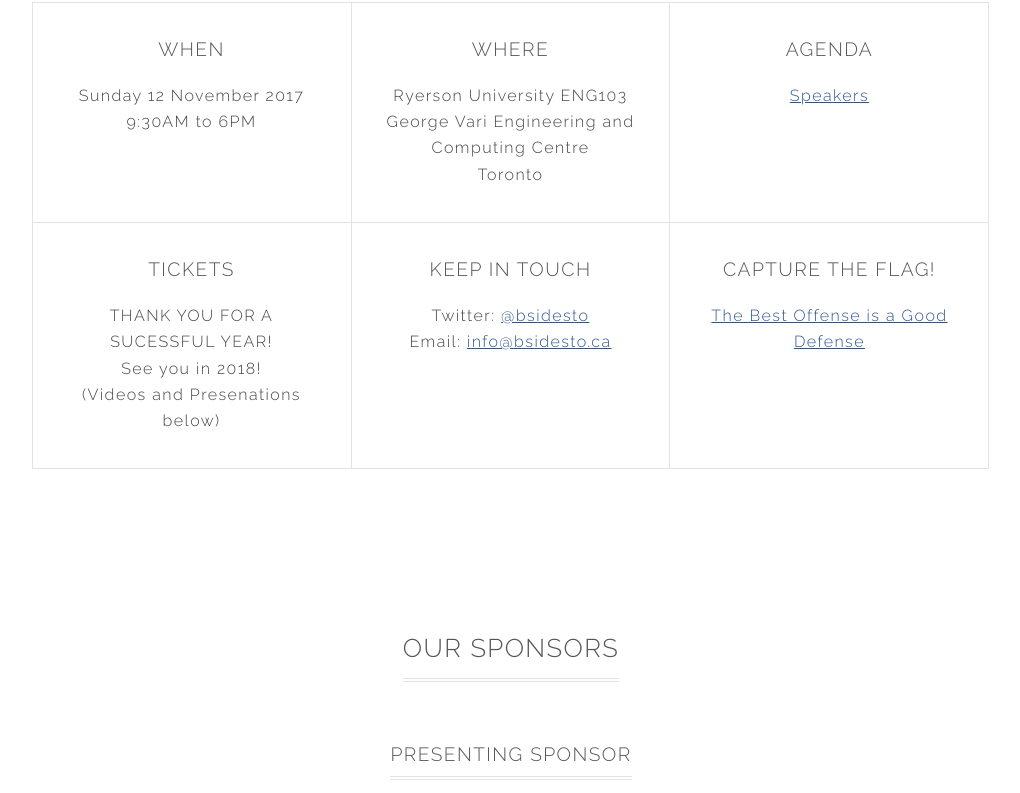
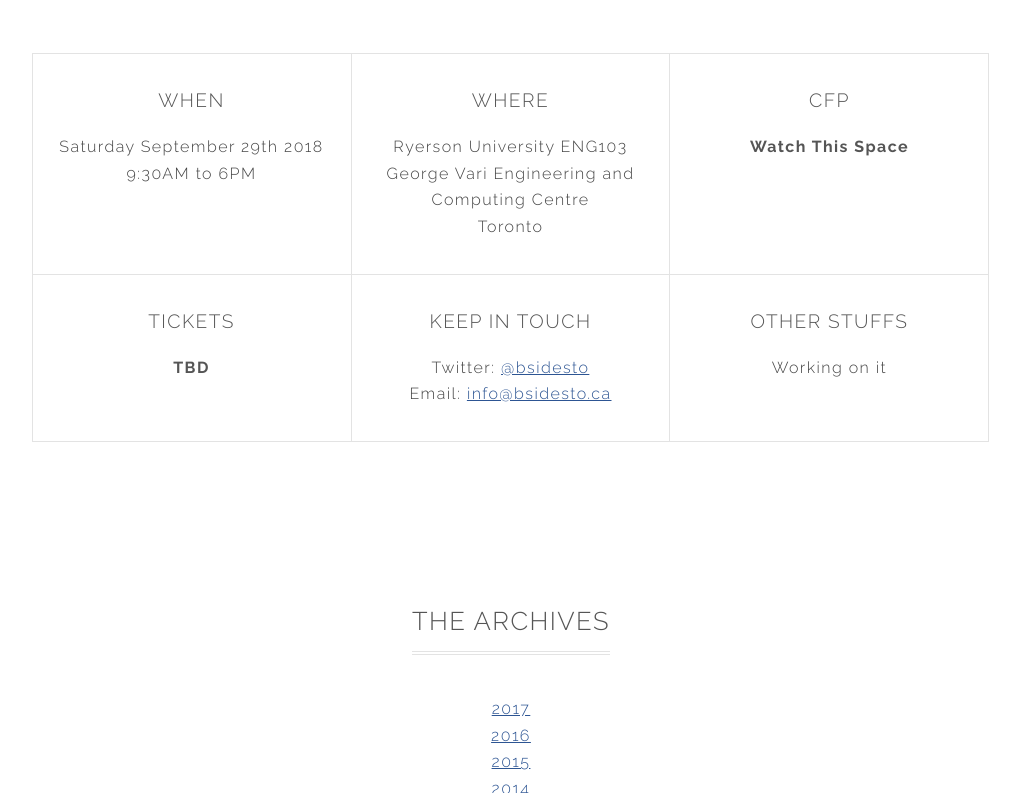
Before and after one commit to bsidesto/bsidesto.github.io, a plain HTML site: page index.html in a window 1280 px wide. Shown: the part 753-1546 px from the top of the page, without its empty margins (129-1149 px from the left). Drawn offline with Linux system fonts and the light colour scheme.

Commit message:
retemplated

```diff
--- a/index.html
+++ b/index.html
@@ -4,9 +4,23 @@
 	templated.co @templatedco
 	Released for free under the Creative Commons Attribution 3.0 license (templated.co/license)
 -->
+<!--
+	So you've decided to be nosy and look at the source. Rest assured that there is nothing here to find
+	except for some horrible coding practices, a few spelling mistakes, and the like.
+
+	At all.
+
+	Never was.
+
+	(except for that first year, but whatever)
+
+
+	PS. No, we don't want to buy your website creation services, your SEO skills, or use your event ticketing system.
+
+-->
 <html>
 	<head>
-		<title>BSides Toronto 2017</title>
+		<title>BSides Toronto 2018</title>
 		<meta charset="utf-8" />
 		<meta name="viewport" content="width=device-width, initial-scale=1" />
 		<!--[if lte IE 8]><script src="assets/js/ie/html5shiv.js"></script><![endif]-->
@@ -17,7 +31,7 @@
 
 		<!-- Banner -->
 			<section id="banner">
-				<h2><strong><img src="tologo.png"><br />BSides Toronto 2017</strong><br />Sunday November 12th</h2>
+				<h2><strong><img src="tologo.png"><br />BSides Toronto 2018</strong><br />Saturday September 29th</h2>
 			</section>
 
 		<!-- One -->
@@ -29,7 +43,7 @@
 					<div class="features">
 						<div class="feature">
 							<h3>When</h3>
-							<p>Sunday 12 November 2017<br />
+							<p>Saturday September 29th 2018<br />
 							9:30AM to 6PM</p>
 						</div>
 						<div class="feature">
@@ -37,16 +51,17 @@
 							<p>Ryerson University ENG103<br />George Vari Engineering and Computing Centre<br />Toronto</p>
 						</div>
 						<div class="feature">
-							<h3>AGENDA</h3>
+							<h3>CFP</h3>
 							<p>
-							<!--b><a style="font-size:larger" href="https://docs.google.com/forms/u/1/d/e/1FAIpQLSeMFuc3gYrWe3LHRr1_W7Zilxz03qZJQ6hPoZGJ8xHeA7HHOA/viewform?usp=sf_link">CLOSED</a></b--><a href="#agenda">Speakers</a>
+							<!--b><a style="font-size:larger" href="https://docs.google.com/forms/u/1/d/e/1FAIpQLSeMFuc3gYrWe3LHRr1_W7Zilxz03qZJQ6hPoZGJ8xHeA7HHOA/viewform?usp=sf_link">CLOSED</a></b--><!--a href="#agenda">Speakers</a--><b>Watch This Space</b>
 							</p>
 						</div>
 						<div class="feature">
 							<h3>Tickets</h3>
 							<p>
-								THANK YOU FOR A SUCESSFUL YEAR!<br />See you in 2018!<br /> (Videos and Presenations below)
-								<!--b>On Sale October 1st</b-->
+								<!-- THANK YOU FOR A SUCESSFUL YEAR!<br />See you in 2018!<br /> (Videos and Presenations below) -->
+								<b>TBD</b>
+
 							</p>
 						</div>
 						<div class="feature">
@@ -55,15 +70,15 @@
 							Email: <a href="mailto:info@bsidesto.ca">info@bsidesto.ca</a></p>
 						</div>
 						<div class="feature">
-							<h3>Capture The Flag!</h3>
-							<p><a href="abstracts.html#12">The Best Offense is a Good Defense</a></p>
+							<h3>Other Stuffs</h3>
+							<p>Working on it</p>
 						</div>
 					</div>
 				</div>
 			</section>
 
 		<!-- Two -->
-		<section id="two" class="wrapper special">
+		<!-- section id="two" class="wrapper special">
 			<div class="inner narrow image fit">
 				<header class="major">
 					<a name="sponsors"><h2>Our Sponsors</h2></a>
@@ -95,10 +110,10 @@
 					<br>
 				</header>
 			</div>
-		</section>
+		</section-->
 
 		<!-- Three -->
-		<section id="three" class="wrapper style2 special">
+		<!--section id="three" class="wrapper style2 special">
 			<div class="inner narrow">
 				<header>
 					<a name="agenda"><h2>Agenda</h2></a>
@@ -125,7 +140,7 @@
 Allan&nbsp;Stojanovic<br>Jamie&nbsp;Baxter<br>Paul&nbsp;Lariviere<br>Brendan&nbsp;Hohenadel<br>David&nbsp;Auclair<br>and&nbsp;other&nbsp;malcontents<br><br><b>Not Recorded</b></td></tr>
 				</table>
 			</div>
-		</section>
+		</section-->
 
 		<!-- Three -->
 		<section id="three" class="wrapper special">
@@ -133,10 +148,12 @@ Allan&nbsp;Stojanovic<br>Jamie&nbsp;Baxter<br>Paul&nbsp;Lariviere<br>Brendan&nbs
 				<header>
 					<h2>The Archives</h2>
 				</header>
+				<a href="/2017/">2017</a><br />
+				<!-- im not taking responsibility from here -->
+				<a href="/2016/">2016</a><br />
+				<a href="/2015/">2015</a><br />
+				<a href="/2014/">2014</a><br />
 				<a href="/2013/">2013</a><br />
-				<a href="/2014/">2014</a><br />
-				<a href="/2015/">2015</a><br />
-				<a href="/2016/">2016</a><br />
 			</div>
 		</section>
 
```
